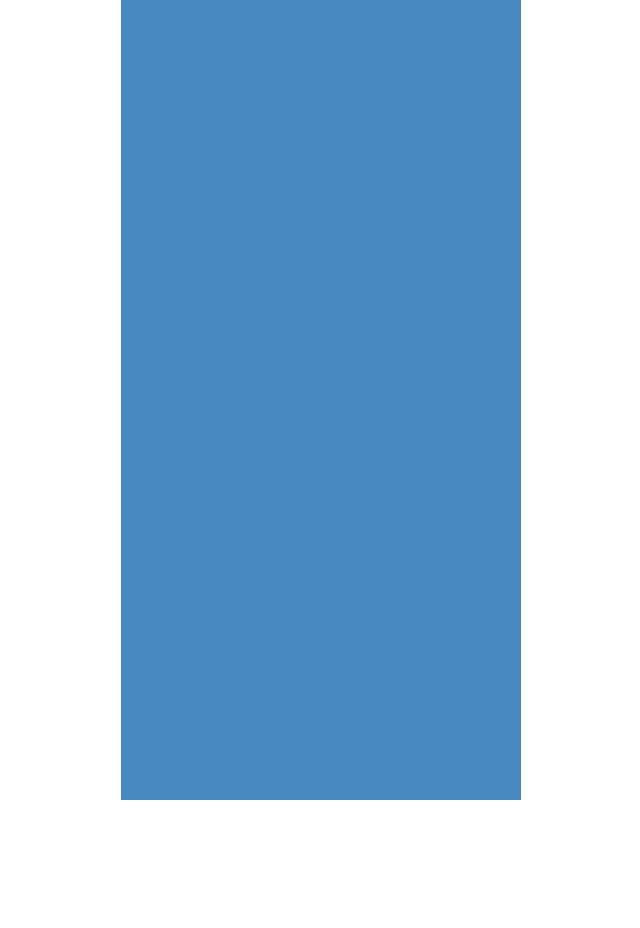
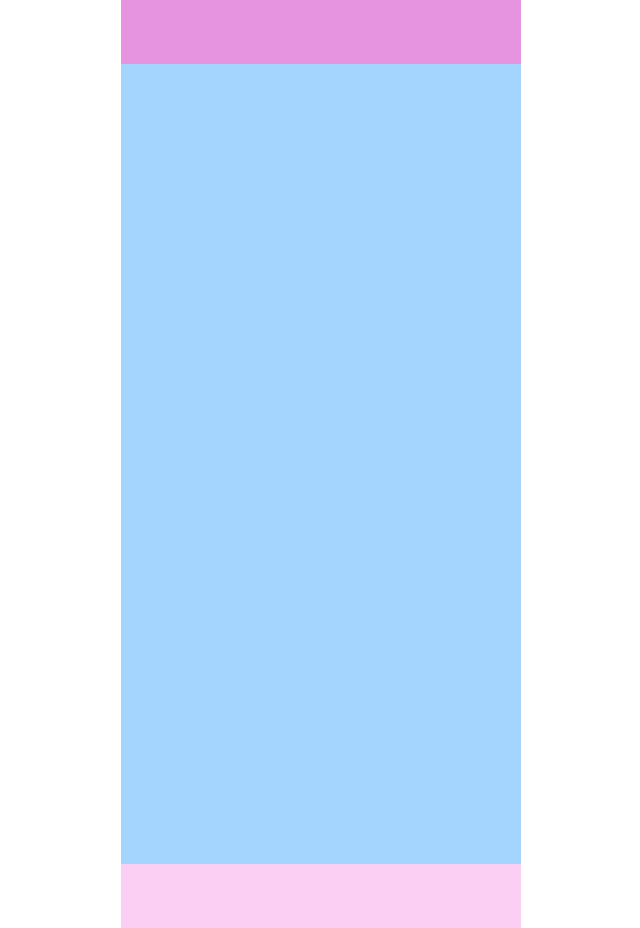
Before and after one commit to digitake/pwa-course-2022, a React (Create React App) app in the folder groupworkweb/: page / in a window 1280 px wide. Shown: the whole page, without its empty margins (319-959 px from the left). Before the commit the page ends 800 px from the top, so only its background shows below. Built offline with nearby package versions, Linux system fonts and the light colour scheme.

Commit message:
Add color

```diff
--- a/groupworkweb/src/App.css
+++ b/groupworkweb/src/App.css
@@ -1,18 +1,27 @@
 .App {
-  background-color: rgb(72, 137, 194);
+  background-color: rgb(250, 207, 243);
   width: 400px;
   height: 100%;
   margin: auto;
 }
 
  .userlist{
+  background-color: rgb(231, 148, 224);
+  width: 100%;
+  height: 64px;
+ }
+
+ .chat{
+  background-color: rgb(164, 213, 255);
+  height: 100%;
+  margin: auto;
 
  }
 
- .chat{
+ .inputbox{
+  background-color: rgb(250, 207, 243);
+  height: 64px;
+  margin: auto;
+
 
  }
-
- .inputboc{
-
- }
```
